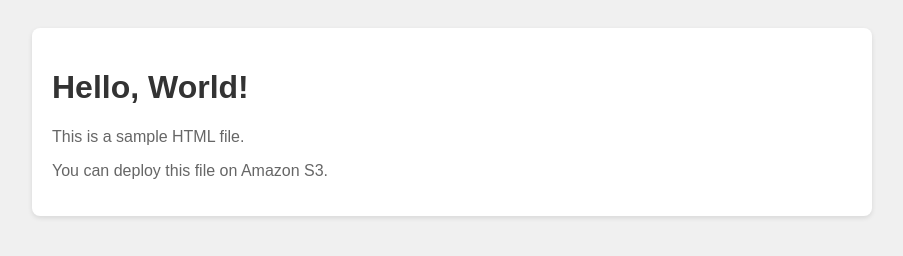
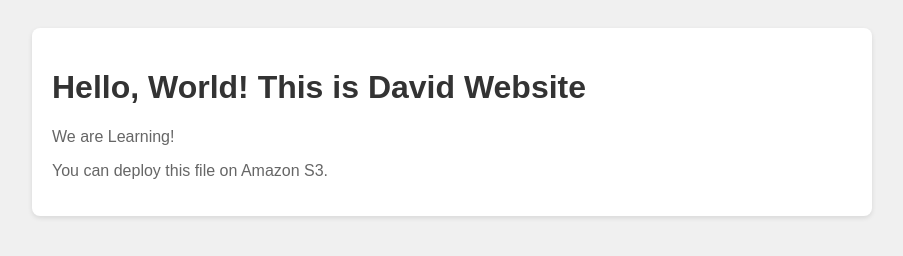
Before and after one commit to david-iov/david-test-website, a plain HTML site: page static/index.html in a window 1280 px wide. Shown: the whole page, without its empty margins (188-1091 px from the left). Drawn offline with Linux system fonts and the light colour scheme.

Commit message:
small change to html file

```diff
--- a/static/index.html
+++ b/static/index.html
@@ -31,8 +31,8 @@
 </head>
 <body>
     <div class="container">
-        <h1>Hello, World!</h1>
-        <p>This is a sample HTML file.</p>
+        <h1>Hello, World! This is David Website</h1>
+        <p>We are Learning!</p>
         <p>You can deploy this file on Amazon S3.</p>
     </div>
 </body>
```
